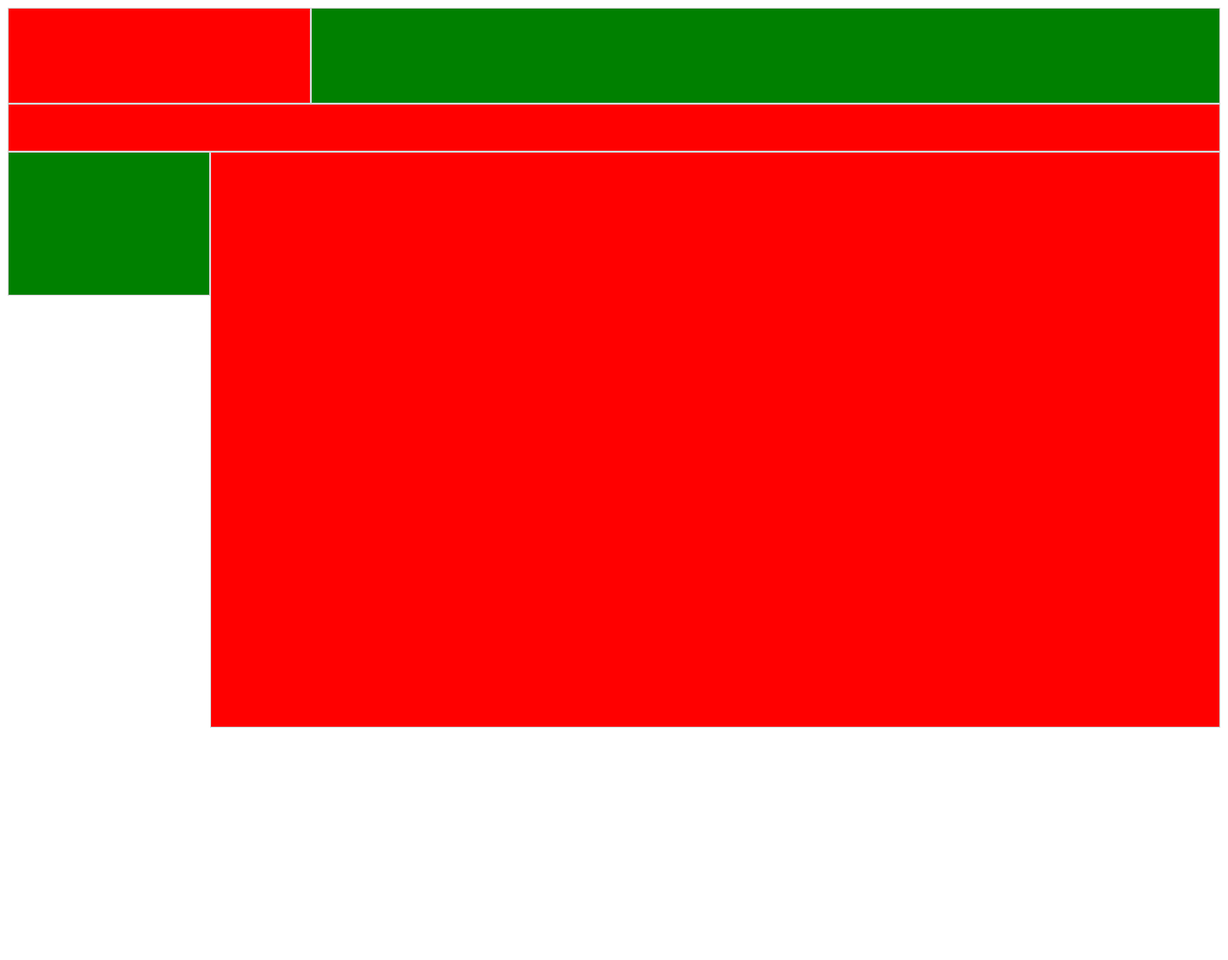
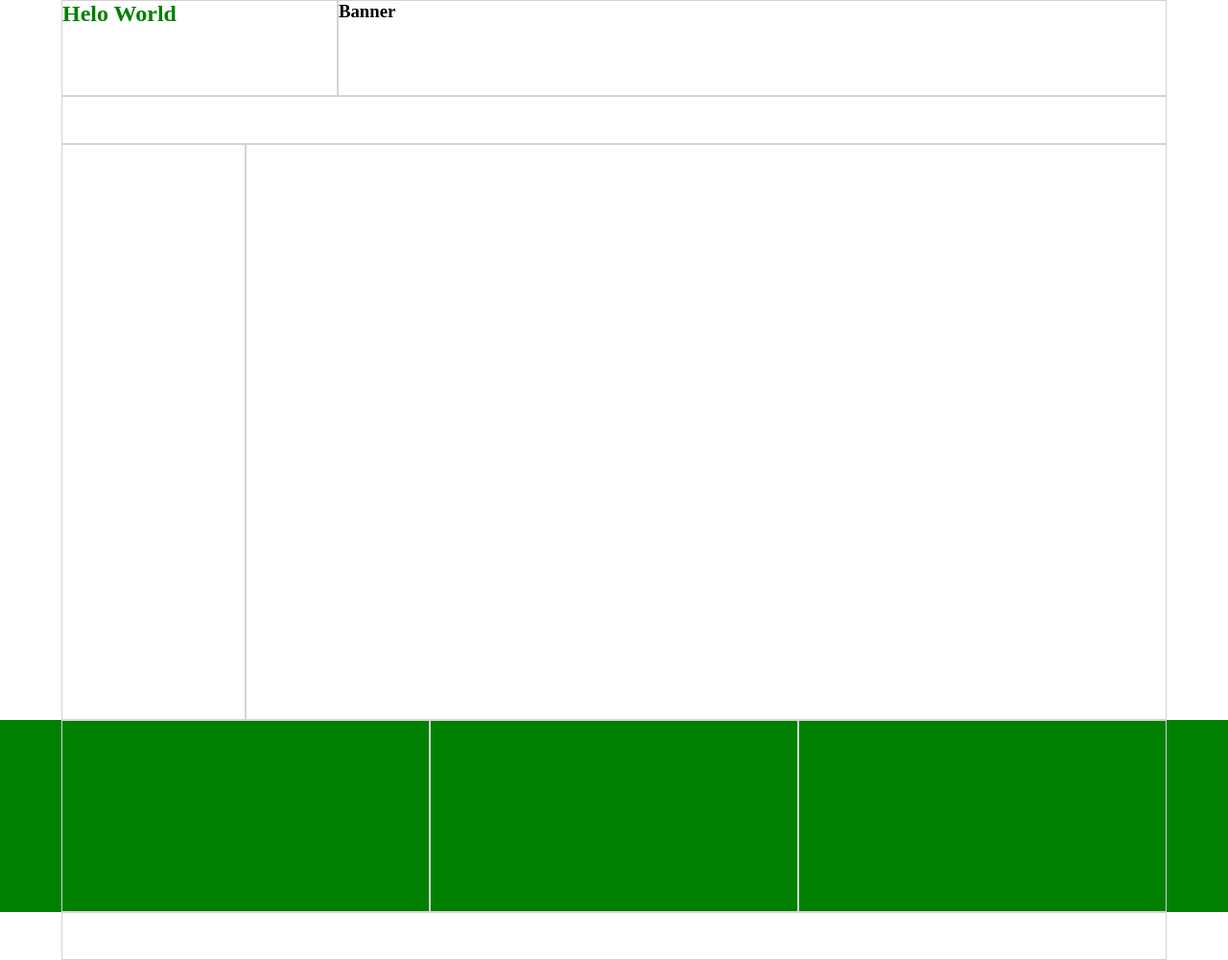
Before and after one commit to sudipto-saha84/day3, a plain HTML site: page css.html in a window 1280 px wide. Shown: the whole page at 96% size. Before the commit the page ends 800 px from the top, so only its background shows below. Drawn offline with Linux system fonts and the light colour scheme.

Commit message:
last update

```diff
--- a/css.html
+++ b/css.html
@@ -28,11 +28,48 @@
 <body>
 <!--    <div class="test">Hello BITM</div>-->
 <!--    <div class="test1"></div>-->
-        <div class="col-3 h-100 bg-red"></div>
-        <div class="col-9 h-100 bg-greeb"></div>
-        <div class="col-12 h-50 bg-red"></div>
-        <div class="col-2 h-150 bg-greeb"></div>
-        <div class="col-10 h-600 bg-red"></div>
+  <section>
+      <div class="container">
+          <div class="row">
+              <div class="col-3 h-100 ">
+                  <h1 class="heading"> Helo World</h1>
+              </div>
+              <div class="col-9 h-100 "><h3>Banner</h3>
+              </div>
+          </div>
+      </div>
+  </section>
+    <section>
+        <div class="container">
+            <div class="row">
+                <div class="col-12 h-50 "></div>
+            </div>
+        </div>
+    </section>
+      <section>
+          <div class="container">
+              <div class="row">
+                  <div class="col-2 h-600 "></div>
+                  <div class="col-10 h-600 "></div>
+              </div>
+          </div>
+      </section>
+        <section class="bg-greeb">
+            <div class="container">
+                <div class="row">
+                    <div class="col-4 h-200"></div>
+                    <div class="col-4 h-200"></div>
+                    <div class="col-4 h-200"></div>
+                </div>
+            </div>
+        </section>
+        <section>
+            <div class="container">
+                <div class="row">
+                    <div class="col-12 h-50"></div>
+                </div>
+            </div>
+        </section>
 
 </body>
 </html>
--- a/css/style.css
+++ b/css/style.css
@@ -1,5 +1,7 @@
 *{
     box-sizing: border-box;
+    margin: 0px;
+    padding: 0px;
 }
 .col-1{ width: 8.33%}
 .col-2{ width: 16.66%}
@@ -18,7 +20,22 @@
     float: left;
     border: 1px solid lightgrey;
 }
-
+.heading{
+    color: green;
+}
+.heading:hover {
+    color: red;
+}
+.row:after{
+    content: '';
+    clear: both;
+    display: block;
+}
+.container {
+    width: 90%;
+    height: auto;
+    margin: 0 auto;
+}
 .h-50{height: 50px}
 .h-100{height: 100px}
 .h-150{height: 150px}
```
